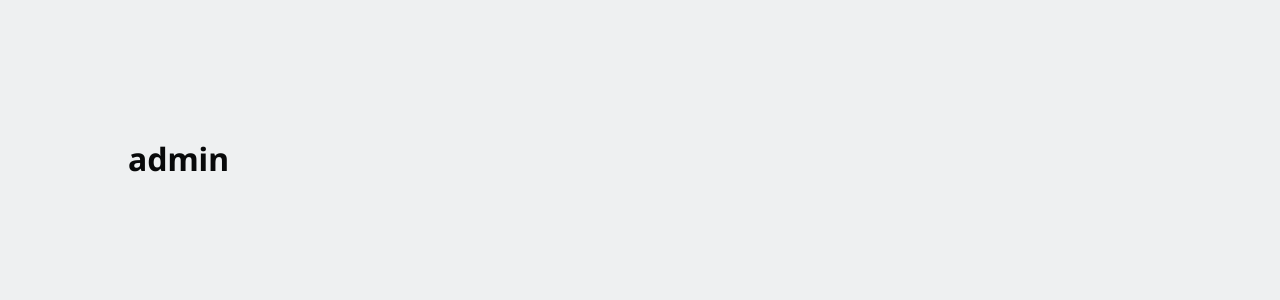
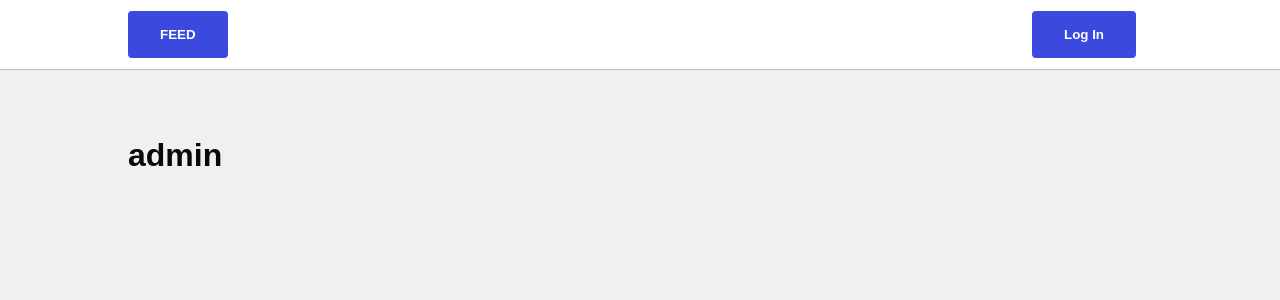
Before and after one commit to sepideh-shabani/Blog, a Next.js app: page /admin in a window 1280 px wide. Shown: the top 300 px of the page. Built offline with nearby package versions, Linux system fonts and the light colour scheme.

Commit message:
create Navbar component

```diff
--- a/src/components/Navbar.tsx
+++ b/src/components/Navbar.tsx
@@ -0,0 +1,40 @@
+import Image from "next/image";
+import Link from "next/link";
+
+function Navbar() {
+  const { username = null, user = null } = {};
+  return (
+    <nav className="navbar">
+      <ul>
+        <li>
+          <Link href="/">
+            <button className="btn-blue">FEED</button>
+          </Link>
+        </li>
+        {username && (
+          <>
+            <li>
+              <Link href="/admin">
+                <button className="btn-blue">Write a Post</button>
+              </Link>
+            </li>
+            <li>
+              <Link href={`/${username}`}>
+                <Image src={user?.photoURL} alt="username" />
+              </Link>
+            </li>
+          </>
+        )}
+        {!username && (
+          <li>
+            <Link href="/enter">
+              <button className="btn-blue">Log In</button>
+            </Link>
+          </li>
+        )}
+      </ul>
+    </nav>
+  );
+}
+
+export default Navbar;
--- a/src/pages/_app.tsx
+++ b/src/pages/_app.tsx
@@ -1,6 +1,12 @@
-import '@/styles/globals.css'
-import type { AppProps } from 'next/app'
+import Navbar from "@/components/Navbar";
+import "@/styles/globals.css";
+import type { AppProps } from "next/app";
 
 export default function App({ Component, pageProps }: AppProps) {
-  return <Component {...pageProps} />
+  return (
+    <>
+      <Navbar />
+      <Component {...pageProps} />
+    </>
+  );
 }
--- a/src/styles/globals.css
+++ b/src/styles/globals.css
@@ -1,4 +1,4 @@
-@import url('https://fonts.googleapis.com/css2?family=Noto+Sans:ital,wght@0,400;0,700;1,400&display=swap');
+@import url("https://fonts.googleapis.com/css2?family=Noto+Sans:ital,wght@0,400;0,700;1,400&display=swap");
 
 :root {
   --color-bg: #eef0f1;
@@ -12,21 +12,25 @@ html,
 body {
   padding: 0;
   margin: 0;
-  font-family: 'Noto Sans', sans-serif;
+  font-family: sans-serif;
   background-color: var(--color-bg);
   color: var(--color-text);
   margin-top: 50px;
 }
 
-
-
 main {
   padding: 1rem 10vw;
 }
 
-h1 { font-size: 2rem; }
-h2 { font-size: 1.5rem; }
-h2 { font-size: 1.25rem; }
+h1 {
+  font-size: 2rem;
+}
+h2 {
+  font-size: 1.5rem;
+}
+h2 {
+  font-size: 1.25rem;
+}
 
 a {
   color: inherit;
@@ -38,7 +42,9 @@ a {
   box-sizing: border-box;
 }
 
-img {max-width: 100%;}
+img {
+  max-width: 100%;
+}
 
 input {
   display: inline-block;
@@ -93,12 +99,12 @@ code {
 
 .navbar li {
   border-radius: 50%;
-
 }
 
 /* Buttons */
 
-.btn, button {
+.btn,
+button {
   background-color: var(--color-gray);
   border: none;
   color: var(--color-text);
@@ -108,7 +114,6 @@ code {
   text-align: center;
   justify-content: center;
   text-decoration: none;
-  font-family: 'Noto Sans', sans-serif;
   font-weight: bold;
   border-radius: 0.25rem;
   cursor: pointer;
@@ -122,13 +127,12 @@ code {
   }
 }
 
-
 button:hover {
   filter: brightness(90%);
 }
 
 button:disabled,
-button[disabled]{
+button[disabled] {
   filter: brightness(80%);
   cursor: not-allowed;
 }
@@ -181,9 +185,9 @@ button.btn-logo {
 }
 
 .card-img-center {
-  width:20%;
-  display:block;
-  margin:auto;
+  width: 20%;
+  display: block;
+  margin: auto;
   border-radius: 50%;
   max-width: 150px;
 }
@@ -205,8 +209,12 @@ button.btn-logo {
 }
 
 @keyframes spin {
-  0% { transform: rotate(0deg); }
-  100% { transform: rotate(360deg); }
+  0% {
+    transform: rotate(0deg);
+  }
+  100% {
+    transform: rotate(360deg);
+  }
 }
 
 /* File uploads */
@@ -217,10 +225,10 @@ input[type="file"] {
 
 .upload-snippet {
   width: 75%;
-    margin-left: auto;
-    background: white;
-    padding: 5px;
-    margin: 5px 0;
+  margin-left: auto;
+  background: white;
+  padding: 5px;
+  margin: 5px 0;
 }
 /* Utilities */
 
@@ -259,4 +267,6 @@ input[type="file"] {
   text-align: center;
 }
 
-.hidden { display:  none; }
+.hidden {
+  display: none;
+}
```
